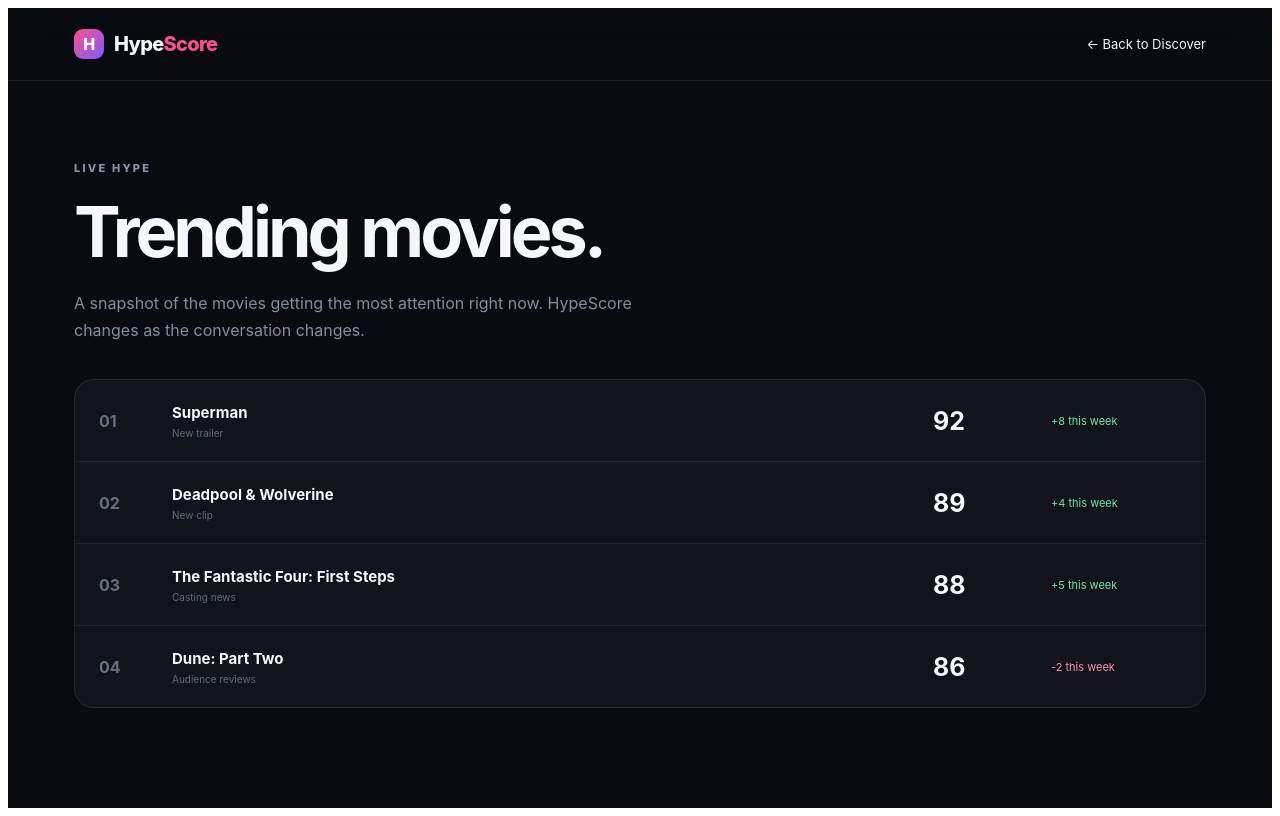
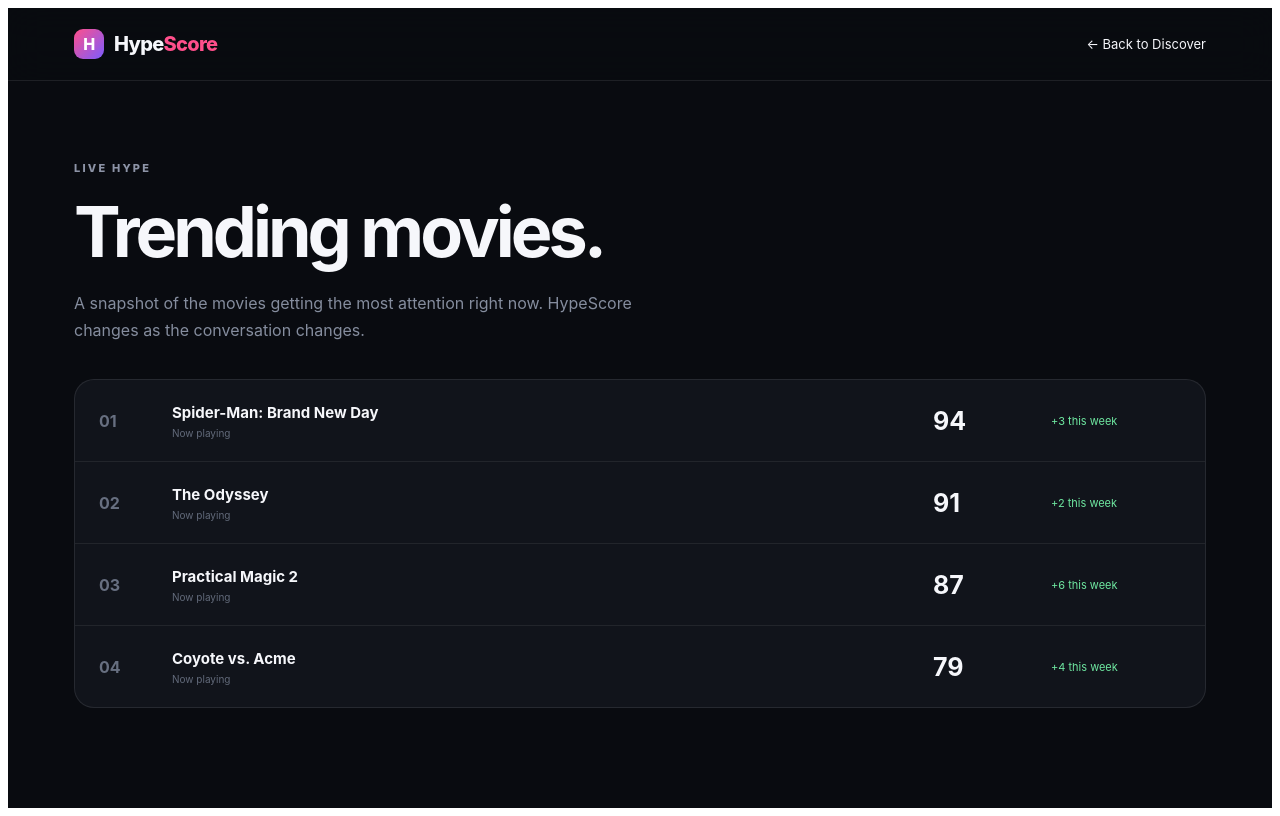
Before and after one commit to caseychourney/hypescore, a Next.js app: page /leaderboard in a window 1280 px wide. Built offline with nearby package versions, Linux system fonts and the light colour scheme.

Commit message:
feat: refresh trending movies

```diff
--- a/pages/leaderboard.js
+++ b/pages/leaderboard.js
@@ -3,10 +3,10 @@
 import styles from '../styles/Home.module.css';
 
 const rows = [
-  ['Superman', 92, '+8', 'New trailer'],
-  ['Deadpool & Wolverine', 89, '+4', 'New clip'],
-  ['The Fantastic Four: First Steps', 88, '+5', 'Casting news'],
-  ['Dune: Part Two', 86, '-2', 'Audience reviews'],
+  ['Spider-Man: Brand New Day', 94, '+3', 'Now playing'],
+  ['The Odyssey', 91, '+2', 'Now playing'],
+  ['Practical Magic 2', 87, '+6', 'Now playing'],
+  ['Coyote vs. Acme', 79, '+4', 'Now playing'],
 ];
 
 export default function Leaderboard() {
```
